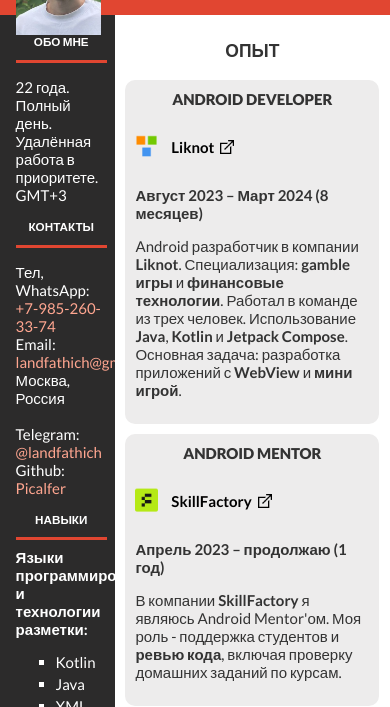
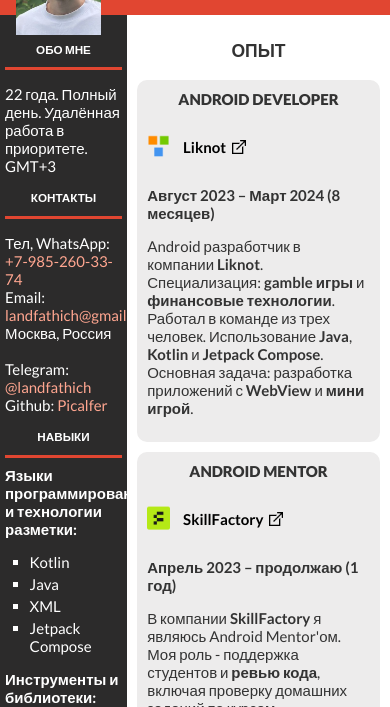
Before and after one commit to Picalfer/my_resume, a plain HTML site: page index.html in a window 390 px wide. Shown: the part 137-844 px from the top of the page. Drawn offline with Linux system fonts and the light colour scheme.

Commit message:
fix mobile adaptive, update resume download photo

```diff
--- a/style.css
+++ b/style.css
@@ -412,6 +412,9 @@ li {
 
     .left {
         overflow: hidden;
+        padding: 5px;
+        width: 35%;
+        padding-top: 15px;
     }
 
     #title {
@@ -457,4 +460,8 @@ li {
         font-size: 4vw;
         height: 8vh;
     }
+
+    .left li {
+        margin-left: -20%;
+    }
 }
```
Also changed, not shown: res/resume.png.
